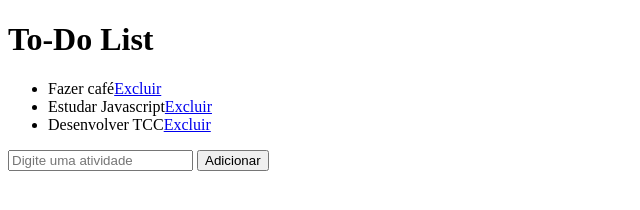
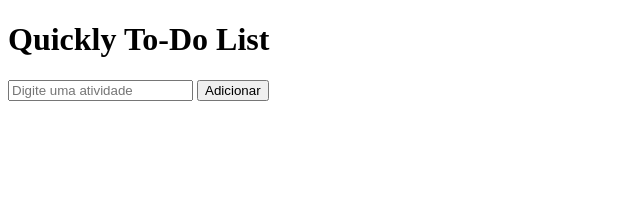
Before and after one commit to MarceloSantanaSantos/ToDo-List, a plain HTML site: page index.html in a window 1280 px wide. Shown: the whole page, without its empty margins (0-640 px from the left). Drawn offline with Linux system fonts and the light colour scheme.

Commit message:
Create js v3

```diff
--- a/index.html
+++ b/index.html
@@ -2,10 +2,10 @@
 <html lang="en">
 <head>
     <meta charset="UTF-8">
-    <title>To-Do List</title>
+    <title>Quickly To-Do List</title>
 </head>
 <body>
-    <h1>To-Do List</h1>
+    <h1>Quickly To-Do List</h1>
     <div id="app">
         <div class="client-view">
             <ul></ul>
--- a/js/script.js
+++ b/js/script.js
@@ -2,11 +2,7 @@ var listElement = document.querySelector('#app ul');
 var inputElement = document.querySelector('#app input');
 var buttonElement = document.querySelector('#app button');
 
-var todos = [
-    'Fazer café',
-    'Estudar Javascript',
-    'Desenvolver TCC'
-];
+var todos = JSON.parse(localStorage.getItem('list_todos')) || [];
 
 function renderTodos() {
     listElement.innerHTML = '';
@@ -39,6 +35,7 @@ function addTodo() {
     todos.push(todoText);
     inputElement.value = '';
     renderTodos();
+    saveToStorage();
 }
 
 buttonElement.onclick = addTodo;
@@ -46,5 +43,9 @@ buttonElement.onclick = addTodo;
 function deleteTodo(pos) {
     todos.splice(pos, 1);
     renderTodos();
+    saveToStorage();
+}
 
+function saveToStorage() {
+    localStorage.setItem('list_todos', JSON.stringify(todos));
 }
```
